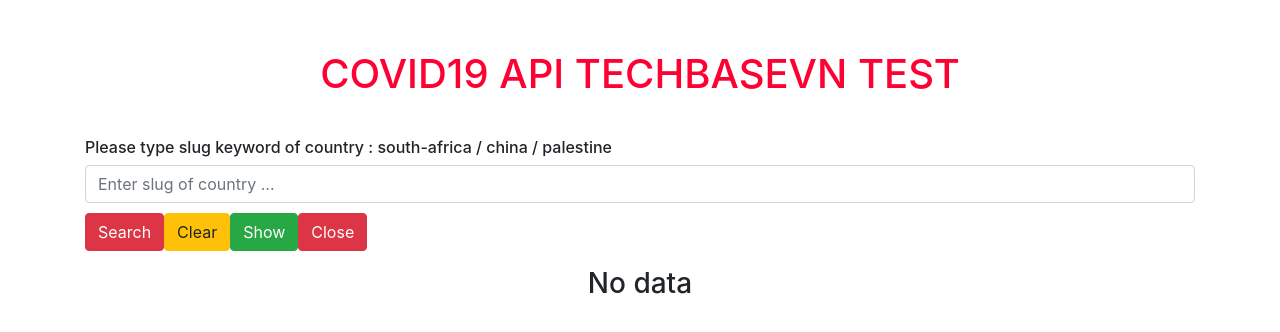
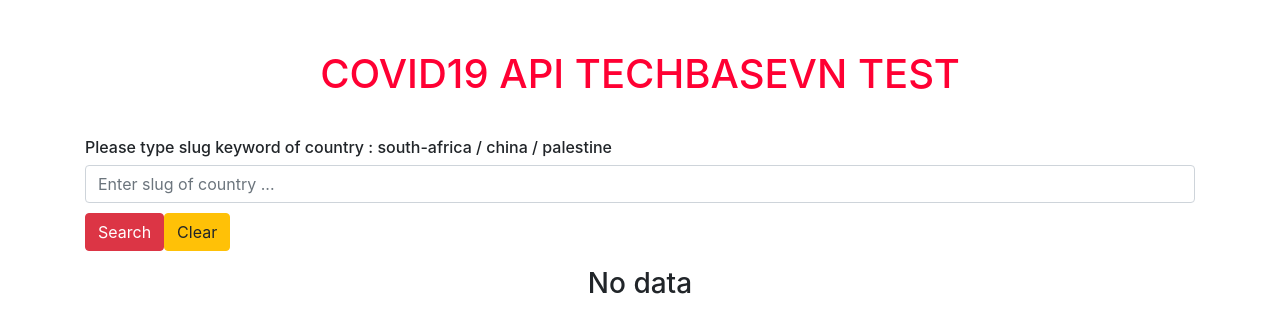
Before and after one commit to trietnk01/covid-19-techbasevn, a React (Create React App) app: page / in a window 1280 px wide. Shown: the top 332 px of the page. Built offline with nearby package versions, Linux system fonts and the light colour scheme.

Commit message:
optimize fetch code

```diff
--- a/src/components/FormSearch.js
+++ b/src/components/FormSearch.js
@@ -34,8 +34,6 @@ class FormSearch extends Component {
                 <div className="input-group-btn btn-click">
                   <button type="button" className="btn btn-danger" onClick={this.handleSearch}>Search</button>
                   <button type="button" className="btn btn-warning" onClick={this.handleClear}>Clear</button>
-				  <button type="button" className="btn btn-success" onClick={this.handleShowNotify}>Show</button>
-				  <button type="button" className="btn btn-danger" onClick={this.handleHideNotify}>Close</button>
                 </div>
               </div>
             </form>
--- a/src/pages/HomePage.js
+++ b/src/pages/HomePage.js
@@ -57,7 +57,6 @@ class HomePage extends Component {
     }
   }
   setCovid19data(countrySlug){
-
     if(countrySlug !== ""){
       let data=[];
       let url="https://api.covid19api.com/country/"+countrySlug+"/status/confirmed";
```
Also changed, not shown: 1 other file (tests, documents, lock files or other folders).
